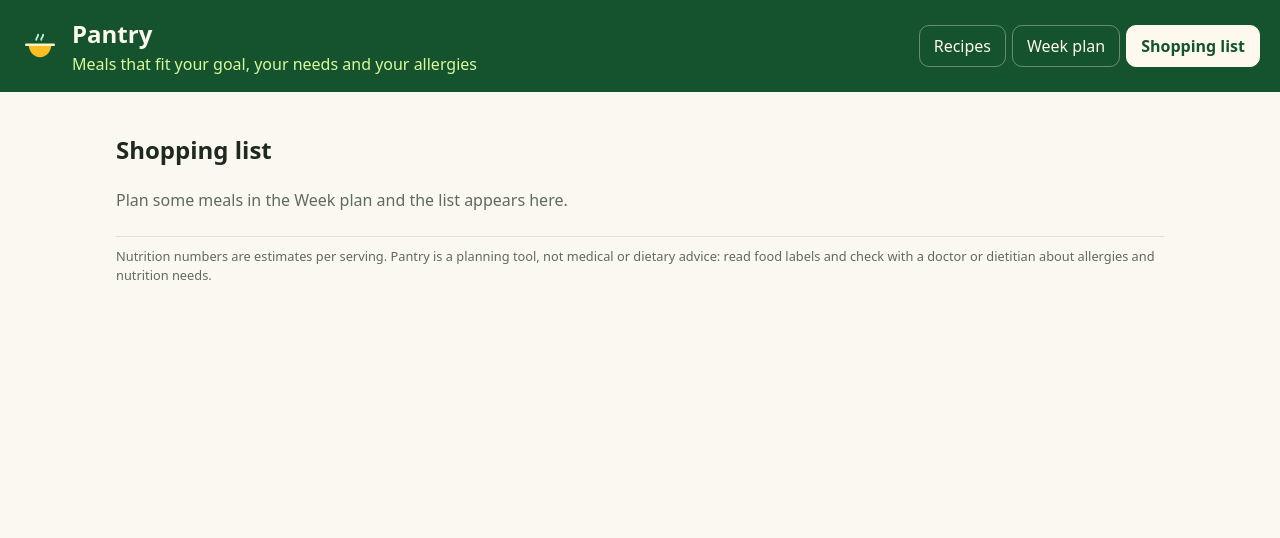
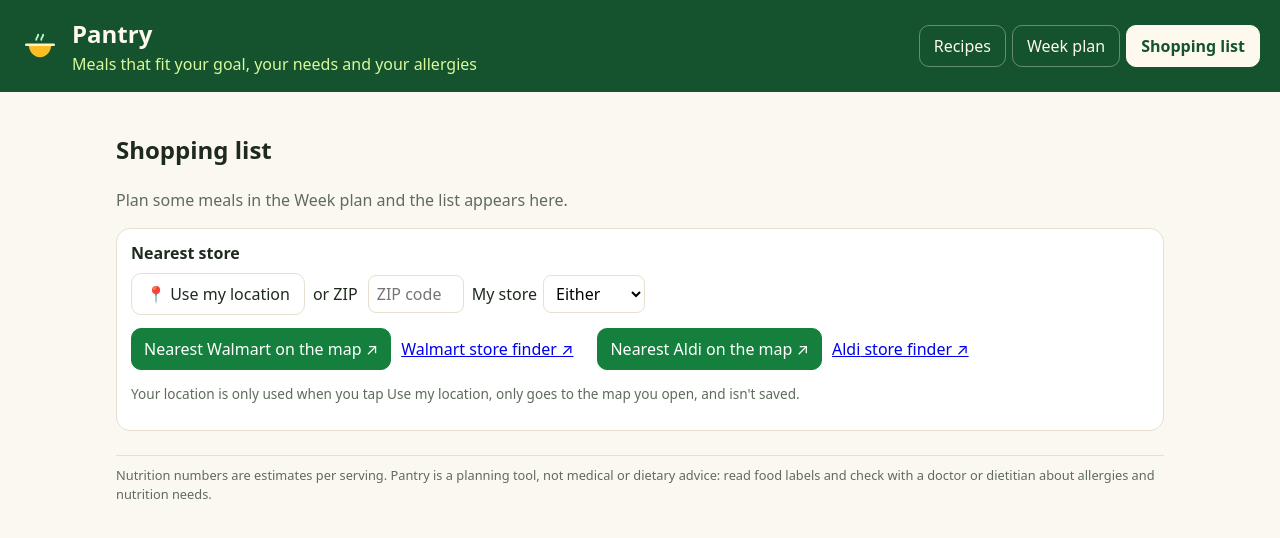
Before and after one commit to TheoYanvno/pantry, a React app: page / in a window 1280 px wide. Both pictures are taken after a click on the button "Shopping list". Shown: the top 538 px of the page. Built offline with nearby package versions, Linux system fonts and the light colour scheme.

Commit message:
Nearest Walmart or Aldi: use your location (only when you tap, never saved) or a ZIP code to open the closest stores on a map, save your store, and link each chain's store finder; README covers the new features, with fresh screenshots and tests

```diff
--- a/public/styles.css
+++ b/public/styles.css
@@ -118,3 +118,10 @@ button.link { background: none; border: 0; padding: 2px 0; color: var(--accent);
 .try-list { display: flex; flex-wrap: wrap; gap: 8px; }
 .try { font: inherit; padding: 6px 12px; border-radius: 999px; border: 1px solid var(--line); background: var(--bg); cursor: pointer; }
 .try .meal { font-size: .75rem; }
+.stores { background: var(--panel); border: 1px solid var(--line); border-radius: 14px; padding: 12px 14px; margin: 12px 0; }
+.stores h3 { margin: 0 0 8px; font-size: 1rem; }
+.stores input, .stores select { font: inherit; padding: 6px 8px; border: 1px solid var(--line); border-radius: 8px; background: var(--panel); margin-left: 6px; }
+.stores input { width: 6em; }
+.store-links { display: inline-flex; gap: 10px; align-items: center; margin-right: 16px; }
+a.button { display: inline-block; padding: 8px 12px; border-radius: 10px; text-decoration: none; border: 1px solid var(--line); }
+a.button.primary { background: var(--accent); color: #fff; border-color: var(--accent); }
--- a/src/components/ShoppingList.jsx
+++ b/src/components/ShoppingList.jsx
@@ -2,6 +2,7 @@ import { useState } from 'react';
 import { shoppingList, listAsText, itemLine } from '../lib/shopping.js';
 import { CATALOG } from '../lib/catalog.js';
 import { planCost, money } from '../lib/prices.js';
+import StoreFinder from './StoreFinder.jsx';
 
 // The week's shopping list by aisle, with boxes to tick off in the store, a copy button and a
 // print-friendly layout.
@@ -24,7 +25,7 @@ export default function ShoppingList({ plan }) {
     setGot(s => { const n = new Set(s); n.has(name) ? n.delete(name) : n.add(name); return n; });
   }
 
-  if (!count) return <section className="shopping"><h2>Shopping list</h2><p className="muted">Plan some meals in the Week plan and the list appears here.</p></section>;
+  if (!count) return <section className="shopping"><h2>Shopping list</h2><p className="muted">Plan some meals in the Week plan and the list appears here.</p><StoreFinder /></section>;
   return (
     <section className="shopping" aria-labelledby="shop-title">
       <div className="row spread">
@@ -37,6 +38,7 @@ export default function ShoppingList({ plan }) {
       </div>
       <p className="muted small">Everything on this list is an everyday item at Walmart and at Aldi, so one trip to either store covers the week. The food you'll use comes to <strong>about {money(planCost(plan))}</strong> at typical store-brand prices; the receipt runs higher the first week because you buy whole packages, and lower after, as staples like oil and spices carry over.</p>
       <p className="muted small no-print" role="status">{copied}</p>
+      <StoreFinder />
       <div className="aisles">
         {groups.map(g => (
           <section key={g.aisle} className="aisle" aria-label={g.aisle}>
--- /dev/null
+++ b/src/components/StoreFinder.jsx
@@ -0,0 +1,49 @@
+import { useState } from 'react';
+import { CHAINS, mapSearch, loadStore, saveStore } from '../lib/stores.js';
+
+// Find the nearest Walmart or Aldi: by location (asked only when you tap), by ZIP code, or "near me".
+// Your pick of store and ZIP are saved in this browser; your location is never saved.
+export default function StoreFinder() {
+  const [store, setStore] = useState(loadStore);
+  const [near, setNear] = useState(null);
+  const [status, setStatus] = useState('');
+  const update = (s) => { setStore(s); saveStore(s); };
+
+  function locate() {
+    if (!navigator.geolocation) return setStatus('This browser can\'t share a location. Type a ZIP code instead.');
+    setStatus('Finding you…');
+    navigator.geolocation.getCurrentPosition(
+      (pos) => { setNear({ lat: pos.coords.latitude, lng: pos.coords.longitude }); setStatus('Found you. Pick a store below to see the closest ones on a map.'); },
+      () => setStatus('Location wasn\'t shared. Type a ZIP code instead, or use the near-me links.'),
+      { enableHighAccuracy: false, timeout: 10000, maximumAge: 600000 },
+    );
+  }
+
+  const where = near || store.zip;
+  return (
+    <section className="stores no-print" aria-labelledby="stores-title">
+      <h3 id="stores-title">Nearest store</h3>
+      <div className="row">
+        <button onClick={locate}>📍 Use my location</button>
+        <label>or ZIP <input inputMode="numeric" maxLength="5" value={store.zip} placeholder="ZIP code"
+          onChange={(e) => update({ ...store, zip: e.target.value.replace(/\D/g, '').slice(0, 5) })} /></label>
+        <label>My store
+          <select value={store.chain} onChange={(e) => update({ ...store, chain: e.target.value })}>
+            <option value="">Either</option>
+            {Object.keys(CHAINS).map((c) => <option key={c}>{c}</option>)}
+          </select>
+        </label>
+      </div>
+      <p className="muted small" role="status">{status}</p>
+      <div className="row">
+        {Object.entries(CHAINS).filter(([c]) => !store.chain || store.chain === c).map(([c, info]) => (
+          <span key={c} className="store-links">
+            <a className="button primary" href={mapSearch(c, where)} target="_blank" rel="noreferrer">Nearest {c} on the map ↗</a>
+            <a href={info.finder} target="_blank" rel="noreferrer">{c} store finder ↗</a>
+          </span>
+        ))}
+      </div>
+      <p className="muted small">Your location is only used when you tap Use my location, only goes to the map you open, and isn't saved.</p>
+    </section>
+  );
+}
--- /dev/null
+++ b/src/lib/stores.js
@@ -0,0 +1,26 @@
+// Finding the nearest Walmart or Aldi. Pantry has no server and keeps no store list of its own, so it
+// opens a map search near you: with your location (only when you tap the button, and only sent to the
+// map), with a ZIP code you type, or plain "near me". Each chain's own store finder is linked too.
+export const CHAINS = {
+  Walmart: { finder: 'https://www.walmart.com/store-finder' },
+  Aldi: { finder: 'https://www.aldi.us/store-locator' },
+};
+
+const MAPS = 'https://www.google.com/maps/search/';
+
+/** A map search for a chain: near a point { lat, lng }, near a 5-digit ZIP, or "near me". */
+export function mapSearch(chain, near) {
+  if (near && Number.isFinite(near.lat) && Number.isFinite(near.lng)) {
+    return `${MAPS}${encodeURIComponent(chain)}/@${near.lat.toFixed(3)},${near.lng.toFixed(3)},12z`;
+  }
+  if (typeof near === 'string' && /^\d{5}$/.test(near.trim())) return `${MAPS}${encodeURIComponent(`${chain} near ${near.trim()}`)}`;
+  return `${MAPS}${encodeURIComponent(`${chain} near me`)}`;
+}
+
+const KEY = 'pantry:store';
+export function loadStore(storage = globalThis.localStorage) {
+  try { const s = JSON.parse(storage?.getItem(KEY) || 'null'); return s && CHAINS[s.chain] ? { chain: s.chain, zip: /^\d{5}$/.test(s.zip || '') ? s.zip : '' } : { chain: '', zip: '' }; } catch { return { chain: '', zip: '' }; }
+}
+export function saveStore(store, storage = globalThis.localStorage) {
+  try { storage?.setItem(KEY, JSON.stringify(store)); return true; } catch { return false; }
+}
```
Also changed, not shown: 8 other files (tests, documents, lock files or other folders).
